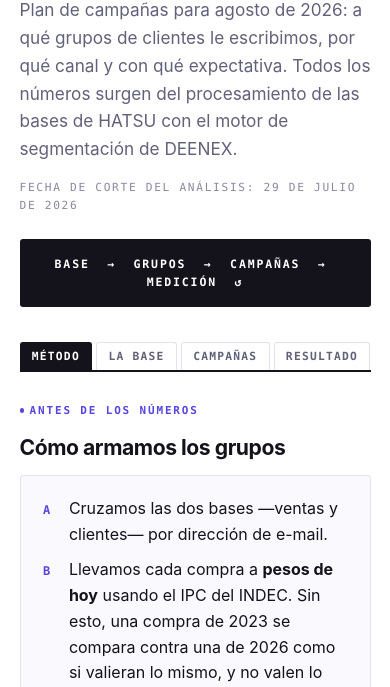
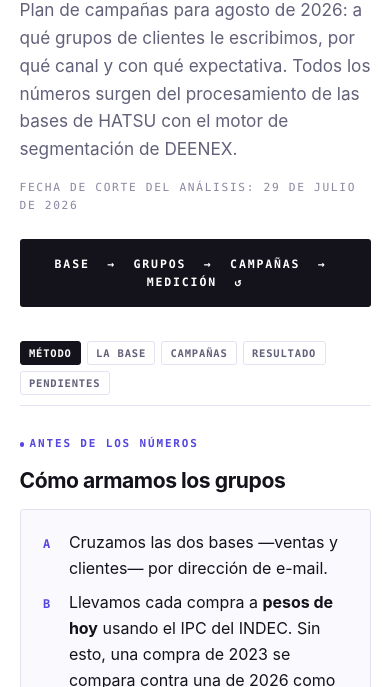
Before and after one commit to soyalantapia/deenex-activa-7004a66f, a plain HTML site: page index.html in a window 390 px wide. Shown: the part 157-844 px from the top of the page. Drawn offline with Linux system fonts and the light colour scheme.

Commit message:
Pestañas legibles en mobile: chips que envuelven abajo de 46rem

```diff
--- a/index.html
+++ b/index.html
@@ -223,6 +223,22 @@
     color: var(--accent); border-color: var(--accent);
   }
   .tabbar button:focus-visible { outline: 2px solid var(--accent); outline-offset: 2px; }
+
+  /* En pantalla angosta las 5 pestañas no entran (necesitan ~479px). Dejarlas
+     scrolleando esconde la última detrás de un gesto que nadie descubre, así
+     que abajo de 46rem pasan a chips que envuelven y se ven todas. */
+  @media (max-width: 46rem) {
+    .tabbar {
+      flex-wrap: wrap; gap: .35rem; overflow-x: visible;
+      padding: .6rem 0; border-bottom: 1px solid var(--rule);
+    }
+    .tabbar button {
+      border: 1px solid var(--rule); border-radius: 3px;
+      padding: .5em .8em; font-size: .655rem; letter-spacing: .08em;
+    }
+    .tabbar button[aria-selected="true"] { border-color: var(--fg); }
+    .panel > section.rule-top:first-child { padding-top: .85rem; }
+  }
 
   .panel { display: flex; flex-direction: column; gap: var(--gap); }
   /* [hidden] del navegador no gana contra display:flex — hay que declararlo */
```
